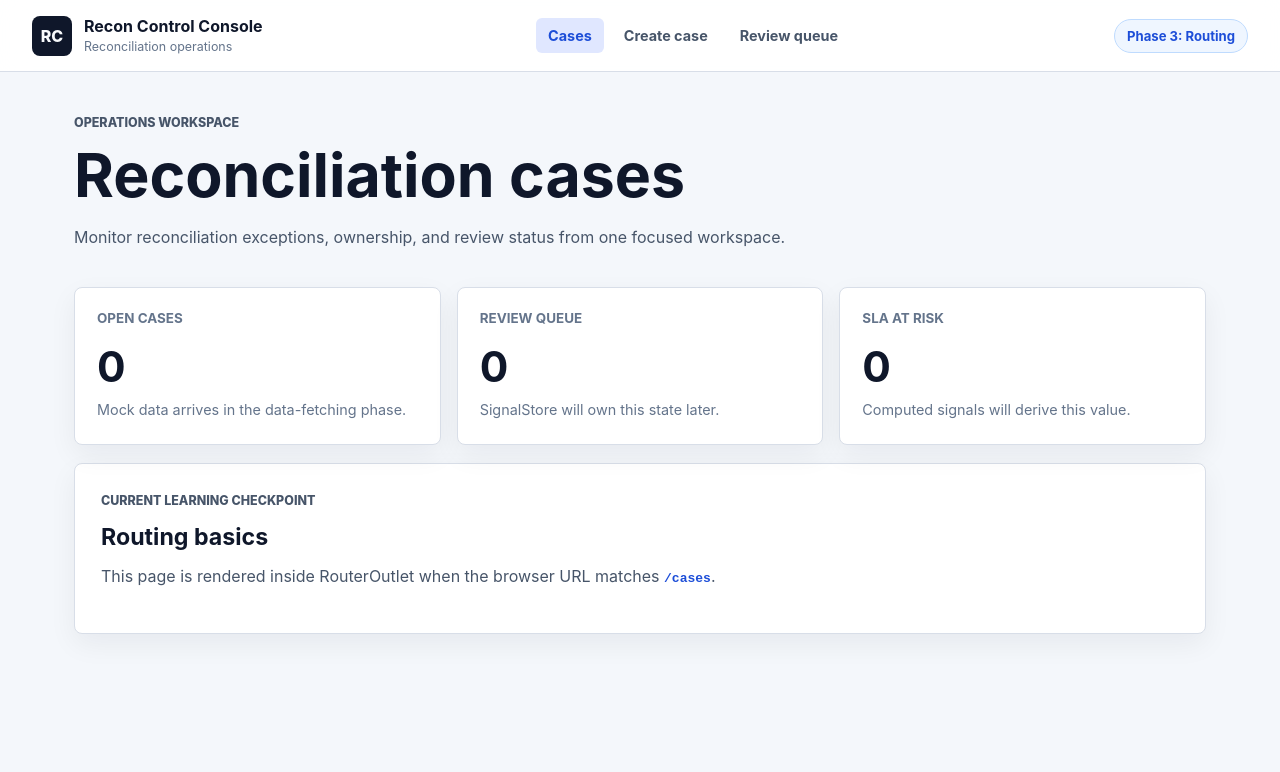
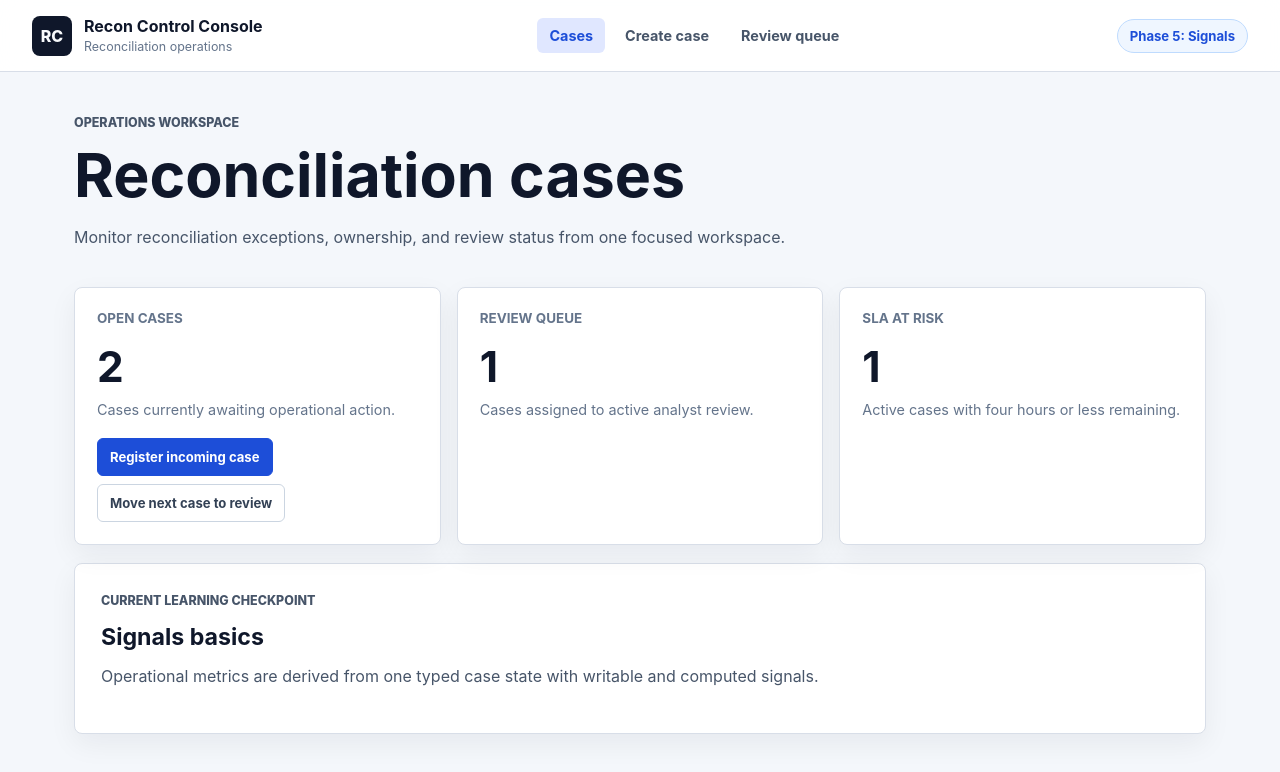
Before and after one commit to mrozmen7/recon-control-console, an Angular app: page /cases in a window 1280 px wide. Shown: the top 772 px of the page. Built offline with nearby package versions, Linux system fonts and the light colour scheme.

Commit message:
feat: introduce signal-driven case metrics

```diff
--- a/src/app/features/cases/cases-page.css
+++ b/src/app/features/cases/cases-page.css
@@ -82,6 +82,40 @@ h2 {
   line-height: 1.5;
 }
 
+.metric-actions {
+  display: flex;
+  flex-wrap: wrap;
+  gap: 8px;
+  margin-top: 18px;
+}
+
+.metric-action {
+  min-height: 38px;
+  padding: 8px 12px;
+  border: 1px solid #1d4ed8;
+  border-radius: 6px;
+  background: #1d4ed8;
+  color: #ffffff;
+  font: inherit;
+  font-size: 0.82rem;
+  font-weight: 700;
+  cursor: pointer;
+}
+
+.metric-action:hover {
+  background: #1e40af;
+}
+
+.metric-action--secondary {
+  border-color: #cbd5e1;
+  background: #ffffff;
+  color: #334155;
+}
+
+.metric-action--secondary:hover {
+  background: #f1f5f9;
+}
+
 .learning-panel {
   margin-top: 18px;
   padding: 26px;
@@ -96,7 +130,6 @@ code {
   h1 {
     font-size: 2.25rem;
   }
-
   .overview-grid {
     grid-template-columns: 1fr;
   }
--- a/src/app/features/cases/cases-page.ts
+++ b/src/app/features/cases/cases-page.ts
@@ -1,4 +1,5 @@
-import { Component } from '@angular/core';
+import { Component, computed, signal } from '@angular/core';
+import type { ReconciliationCase } from './model/reconciliation-case';
 
 @Component({
   selector: 'app-cases-page',
@@ -7,40 +8,148 @@ import { Component } from '@angular/core';
       <p class="eyebrow">Operations workspace</p>
       <h1 id="cases-title">Reconciliation cases</h1>
       <p>
-        Monitor reconciliation exceptions, ownership, and review status from one
-        focused workspace.
+        Monitor reconciliation exceptions, ownership, and review status from one focused workspace.
       </p>
     </section>
 
     <section class="overview-grid" aria-label="Operational overview">
       <article>
         <span>Open cases</span>
-        <strong>0</strong>
-        <small>Mock data arrives in the data-fetching phase.</small>
+        <strong data-testid="open-cases-count">{{ openCaseCount() }}</strong>
+        <small>Cases currently awaiting operational action.</small>
+
+        <div class="metric-actions">
+          <button
+            class="metric-action"
+            type="button"
+            data-testid="register-case"
+            (click)="registerIncomingCase()"
+          >
+            Register incoming case
+          </button>
+
+          <button
+            class="metric-action metric-action--secondary"
+            type="button"
+            data-testid="move-case-to-review"
+            (click)="moveNextOpenCaseToReview()"
+          >
+            Move next case to review
+          </button>
+        </div>
       </article>
 
       <article>
         <span>Review queue</span>
-        <strong>0</strong>
-        <small>SignalStore will own this state later.</small>
+        <strong data-testid="review-queue-count">{{ reviewQueueCount() }}</strong>
+        <small>Cases assigned to active analyst review.</small>
       </article>
 
       <article>
         <span>SLA at risk</span>
-        <strong>0</strong>
-        <small>Computed signals will derive this value.</small>
+        <strong data-testid="sla-risk-count">{{ slaAtRiskCount() }}</strong>
+        <small>Active cases with four hours or less remaining.</small>
       </article>
     </section>
 
     <section class="learning-panel" aria-labelledby="learning-title">
       <p class="eyebrow">Current learning checkpoint</p>
-      <h2 id="learning-title">Routing basics</h2>
+      <h2 id="learning-title">Signals basics</h2>
       <p>
-        This page is rendered inside RouterOutlet when the browser URL matches
-        <code>/cases</code>.
+        Operational metrics are derived from one typed case state with writable and computed
+        signals.
       </p>
     </section>
   `,
   styleUrl: './cases-page.css',
 })
-export class CasesPage {}
+export class CasesPage {
+  protected readonly cases = signal<ReconciliationCase[]>([
+    {
+      id: 'CASE-1001',
+      reference: 'TXN-2026-001',
+      status: 'OPEN',
+      slaHoursRemaining: 2,
+    },
+    {
+      id: 'CASE-1002',
+      reference: 'TXN-2026-002',
+      status: 'IN_REVIEW',
+      slaHoursRemaining: 6,
+    },
+    {
+      id: 'CASE-1003',
+      reference: 'TXN-2026-003',
+      status: 'OPEN',
+      slaHoursRemaining: 12,
+    },
+    {
+      id: 'CASE-1004',
+      reference: 'TXN-2026-004',
+      status: 'RESOLVED',
+      slaHoursRemaining: 0,
+    },
+  ]);
+
+  protected readonly openCaseCount = computed(() => {
+    const currentCases = this.cases();
+
+    return currentCases.filter((reconciliationCase) => reconciliationCase.status === 'OPEN').length;
+  });
+
+  protected readonly reviewQueueCount = computed(() => {
+    const currentCases = this.cases();
+
+    return currentCases.filter((reconciliationCase) => reconciliationCase.status === 'IN_REVIEW')
+      .length;
+  });
+
+  protected readonly slaAtRiskCount = computed(() => {
+    const currentCases = this.cases();
+
+    return currentCases.filter(
+      (reconciliationCase) =>
+        reconciliationCase.status !== 'RESOLVED' && reconciliationCase.slaHoursRemaining <= 4,
+    ).length;
+  });
+
+  protected registerIncomingCase(): void {
+    this.cases.update((currentCases) => {
+      const nextSequence = currentCases.length + 1;
+
+      const newCase: ReconciliationCase = {
+        id: `CASE-${1000 + nextSequence}`,
+        reference: `TXN-2026-${nextSequence}`,
+        status: 'OPEN',
+        slaHoursRemaining: 8,
+      };
+
+      return [...currentCases, newCase];
+    });
+  }
+
+  protected moveNextOpenCaseToReview(): void {
+    this.cases.update((currentCases) => {
+      const nextOpenCase = currentCases.find(
+        (reconciliationCase) => reconciliationCase.status === 'OPEN',
+      );
+
+      if (!nextOpenCase) {
+        return currentCases;
+      }
+
+      return currentCases.map((reconciliationCase) => {
+        if (reconciliationCase.id !== nextOpenCase.id) {
+          return reconciliationCase;
+        }
+
+        const caseInReview: ReconciliationCase = {
+          ...reconciliationCase,
+          status: 'IN_REVIEW',
+        };
+
+        return caseInReview;
+      });
+    });
+  }
+}
--- /dev/null
+++ b/src/app/features/cases/model/reconciliation-case.ts
@@ -0,0 +1,8 @@
+export type CaseStatus = 'OPEN' | 'IN_REVIEW' | 'RESOLVED';
+
+export interface ReconciliationCase {
+  id: string;
+  reference: string;
+  status: CaseStatus;
+  slaHoursRemaining: number;
+}
--- a/src/app/layout/app-shell.ts
+++ b/src/app/layout/app-shell.ts
@@ -7,7 +7,7 @@ import { Header } from './header';
   imports: [Header, RouterOutlet],
   template: `
     <div class="shell">
-      <app-header [title]="title()" phaseLabel="Phase 3: Routing" />
+      <app-header [title]="title()" phaseLabel="Phase 5: Signals" />
 
       <main class="main">
         <router-outlet />
```
Also changed, not shown: 3 other files (tests, documents, lock files or other folders).
